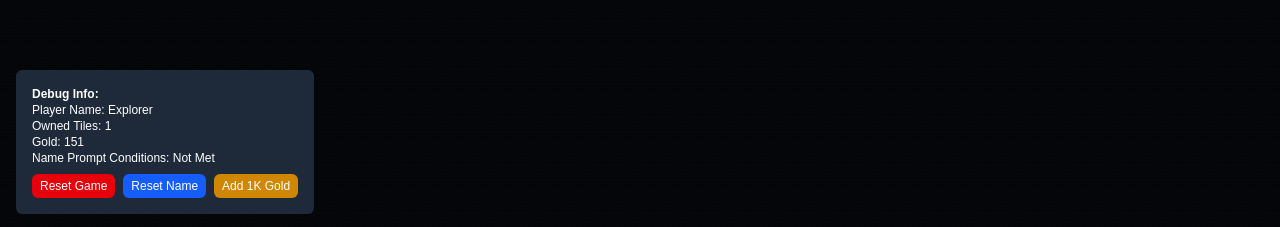
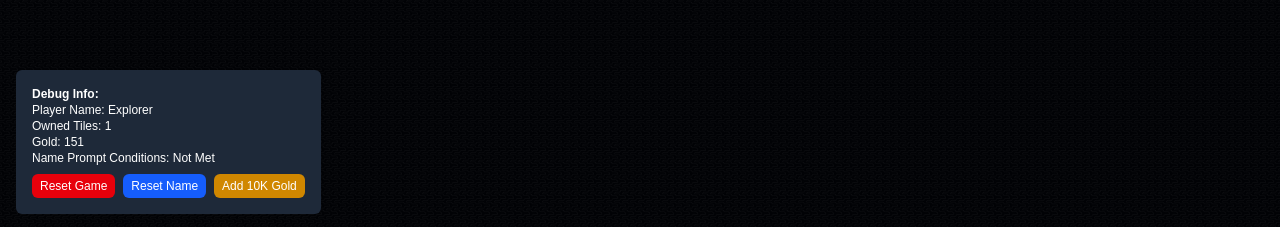
Before and after one commit to Aetherr-Agency/idlarz, a Next.js app: page / in a window 1280 px wide. Shown: the part 570-797 px from the top of the page. Built offline with nearby package versions, Linux system fonts and the light colour scheme.

Commit message:
Update tiles price system

```diff
--- a/src/components/game/GameDebug.tsx
+++ b/src/components/game/GameDebug.tsx
@@ -2,13 +2,14 @@ import React from 'react';
 import { useGameStore } from '@/stores/gameStore';
 
 const GameDebug: React.FC = () => {
-  const { playerName, setPlayerName, tiles, addResources, resources } = useGameStore();
+	const { playerName, setPlayerName, tiles, addResources, resources } =
+		useGameStore();
 
 	// Count owned tiles for debugging
 	const countOwnedTiles = () => {
 		let count = 0;
-    tiles.forEach(row => {
-      row.forEach(tile => {
+		tiles.forEach((row) => {
+			row.forEach((tile) => {
 				if (tile && tile.isOwned) {
 					count++;
 				}
@@ -34,36 +35,38 @@ const GameDebug: React.FC = () => {
 	};
 
 	const handleAddGold = () => {
-    addResources({ gold: 1000 });
+		addResources({ gold: 1000000 });
 	};
 
 	return (
-    <div className="fixed bottom-4 left-4 z-50 bg-gray-800 p-4 rounded-md text-white text-xs">
-      <div className="mb-2">
+		<div className='fixed bottom-4 left-4 z-50 bg-gray-800 p-4 rounded-md text-white text-xs'>
+			<div className='mb-2'>
 				<strong>Debug Info:</strong>
 				<div>Player Name: {playerName}</div>
 				<div>Owned Tiles: {ownedTileCount}</div>
 				<div>Gold: {resources.gold.toFixed(0)}</div>
-        <div>Name Prompt Conditions: {ownedTileCount === 2 && playerName === 'Explorer' ? 'Met' : 'Not Met'}</div>
+				<div>
+					Name Prompt Conditions:{' '}
+					{ownedTileCount === 2 && playerName === 'Explorer'
+						? 'Met'
+						: 'Not Met'}
 				</div>
-      <div className="flex gap-2 flex-wrap">
+			</div>
+			<div className='flex gap-2 flex-wrap'>
 				<button
 					onClick={handleReset}
-          className="bg-red-600 hover:bg-red-700 text-white px-2 py-1 rounded-md text-xs"
-        >
+					className='bg-red-600 hover:bg-red-700 text-white px-2 py-1 rounded-md text-xs'>
 					Reset Game
 				</button>
 				<button
 					onClick={handleSimulateFirstTile}
-          className="bg-blue-600 hover:bg-blue-700 text-white px-2 py-1 rounded-md text-xs"
-        >
+					className='bg-blue-600 hover:bg-blue-700 text-white px-2 py-1 rounded-md text-xs'>
 					Reset Name
 				</button>
 				<button
 					onClick={handleAddGold}
-          className="bg-yellow-600 hover:bg-yellow-700 text-white px-2 py-1 rounded-md text-xs"
-        >
-          Add 1K Gold
+					className='bg-yellow-600 hover:bg-yellow-700 text-white px-2 py-1 rounded-md text-xs'>
+					Add 10K Gold
 				</button>
 			</div>
 		</div>
--- a/src/components/game/Tile.tsx
+++ b/src/components/game/Tile.tsx
@@ -315,7 +315,7 @@ const Tile: React.FC<TileProps> = ({ biome, isOwned, x, y, style, level }) => {
 				...(!isOwned &&
 					!isAdjacent && {
 						background: `url('/fow.jpg') no-repeat`,
-						backgroundSize: '50px',
+						backgroundSize: '128px',
 					}),
 			}}
 			onClick={handleClick}
--- a/src/config/gameConfig.ts
+++ b/src/config/gameConfig.ts
@@ -8,22 +8,24 @@ export const VIEWPORT_SIZE = 25; // 12 tiles in each direction from center
 
 // Game Constants
 export const TICK_RATE = 100; // 10 times per second
-export const BASE_TILE_COST = 87; // Base cost for first tile purchase
+export const BASE_TILE_COST = 70; // Base cost for first tile purchase
 export const ADJACENCY_BONUS = 0.25; // 25% bonus for adjacent same biomes
 
 // Resource scaling configuration
 export const SCALING_CONFIG = {
 	// Base scaling factor that increases exponentially
-	baseScalingFactor: 1.62,
-	scalingIncreasePer: 16, // Increase scaling every X tiles
-	scalingIncreaseAmount: 0.22, // 22% increase in scaling factor
+	baseScalingFactor: 1.26,
+	scalingIncreasePer: 11, // Increase scaling every X tiles
+	scalingIncreaseAmount: 0.03, // 3% increase in scaling factor
 
 	// Exponential cost scaling formula
 	costFormula: (ownedTiles: number) => {
 		const tier = Math.floor(ownedTiles / SCALING_CONFIG.scalingIncreasePer);
+		console.log('TIER:', tier);
 		const currentScalingFactor =
 			SCALING_CONFIG.baseScalingFactor *
-			(1 + SCALING_CONFIG.scalingIncreaseAmount * tier);
+			(1 +
+				SCALING_CONFIG.scalingIncreaseAmount * (tier > 20 ? tier : tier / 2));
 		return Math.floor(
 			BASE_TILE_COST * Math.pow(currentScalingFactor, ownedTiles)
 		);
--- a/src/stores/gameStore.ts
+++ b/src/stores/gameStore.ts
@@ -255,7 +255,7 @@ const calculateLevel = (xp: number): { level: number; progress: number } => {
 const calculateXpGain = (ownedTiles: number): number => {
 	// Basic XP gain increases with the number of tiles owned
 	// Each tile contributes XP that increases slightly with more tiles
-	return BASE_XP_PER_TILE * Math.pow(1.02, ownedTiles - 1) * ownedTiles;
+	return BASE_XP_PER_TILE * Math.pow(1.02, ownedTiles - 1) * (ownedTiles / 4);
 };
 
 const createGameSlice = (
@@ -462,8 +462,8 @@ const createGameSlice = (
 
 export const useGameStore = create(
 	persist<GameState>((set, get) => createGameSlice(set, get), {
-		name: 'giorgio-explorer-game-v8',
-		version: 8,
+		name: 'giorgio-explorer-game-v112',
+		version: 9,
 		storage: createJSONStorage(() => localStorage),
 		onRehydrateStorage: () => (state) => {
 			// Set hydration state to true
```
Lines whose indentation alone changed are shown as unchanged.
